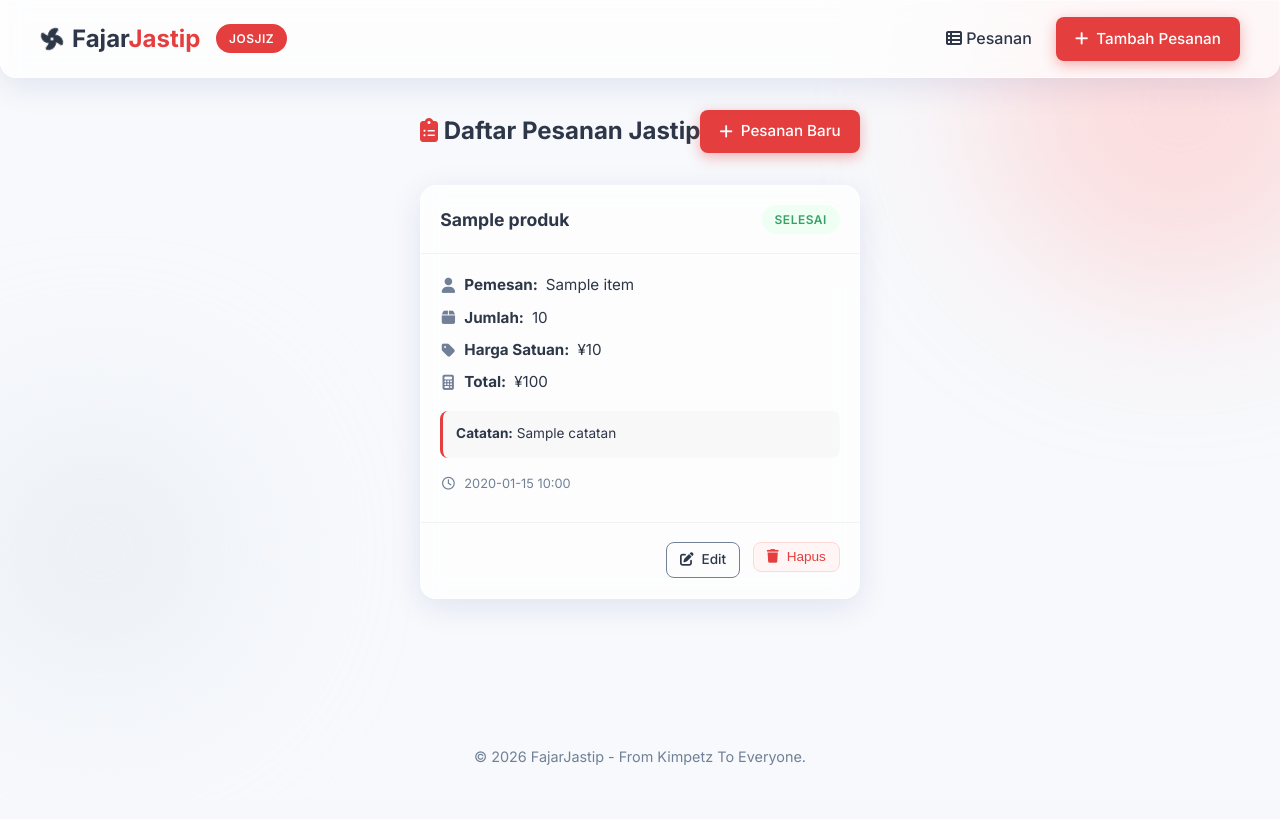
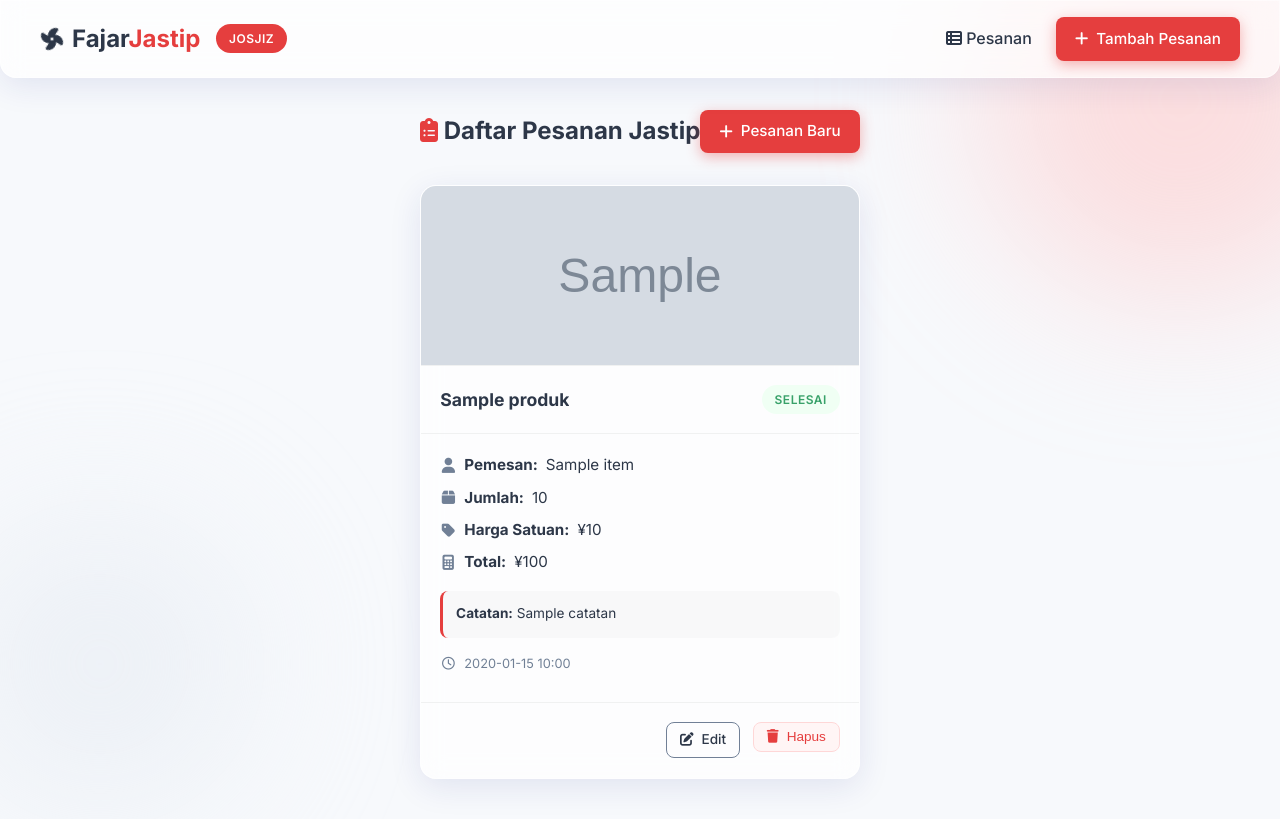
Before and after one commit to DreamSet69/aplikasi_jastip, a Flask app: template templates/jastip/index.html in a window 1280 px wide; the page is wider, and only the part inside the window is pictured. Shown: the top 819 px of that part. Before the commit the page ends 765 px from the top of that part, so only its background shows below. Run offline with Flask 3, Linux system fonts and the light colour scheme; the template is opened without the code that fills it: most values are stand-ins (such as "Sample title", 1, 10 or a date in 2020); grey boxes marked "Sample" are stand-in pictures.

Commit message:
Update index.html

```diff
--- a/templates/jastip/index.html
+++ b/templates/jastip/index.html
@@ -12,6 +12,11 @@
 <div class="grid-cards">
     {% for item in pesanan %}
     <div class="card glass">
+        {% if item.gambar_url %}
+        <div class="card-img">
+            <img src="{{ item.gambar_url }}" alt="{{ item.produk }}">
+        </div>
+        {% endif %}
         <div class="card-header">
             <h3>{{ item.produk }}</h3>
             <span class="badge status-{{ item.status|lower }}">{{ item.status }}</span>
```
